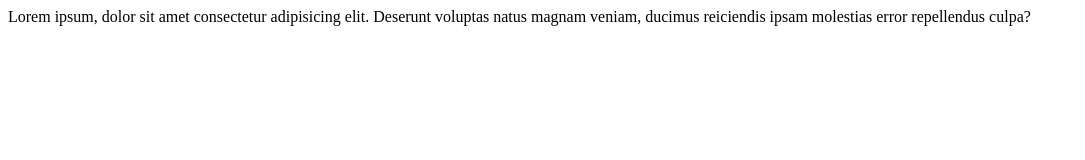
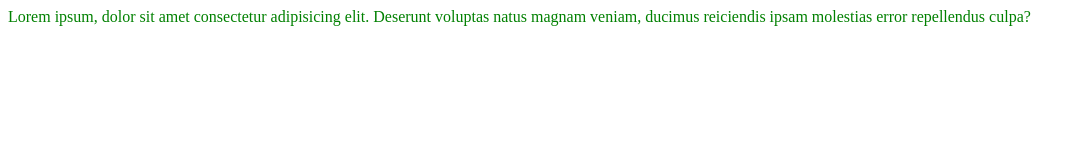
Before and after one commit to Shiva-0000/My-Web, a plain HTML site: page index.html in a window 1280 px wide. Shown: the whole page, without its empty margins (0-1085 px from the left). Drawn offline with Linux system fonts and the light colour scheme.

Commit message:
modified style.css

```diff
--- a/index.html
+++ b/index.html
@@ -4,6 +4,7 @@
     <meta charset="UTF-8">
     <meta http-equiv="X-UA-Compatible" content="IE=edge">
     <meta name="viewport" content="width=device-width, initial-scale=1.0">
+    <link rel="stylesheet" href="style.css">
     <title>My Web</title>
 </head>
 <body>
--- /dev/null
+++ b/style.css
@@ -0,0 +1,3 @@
+body{
+    color: green;
+}
```
